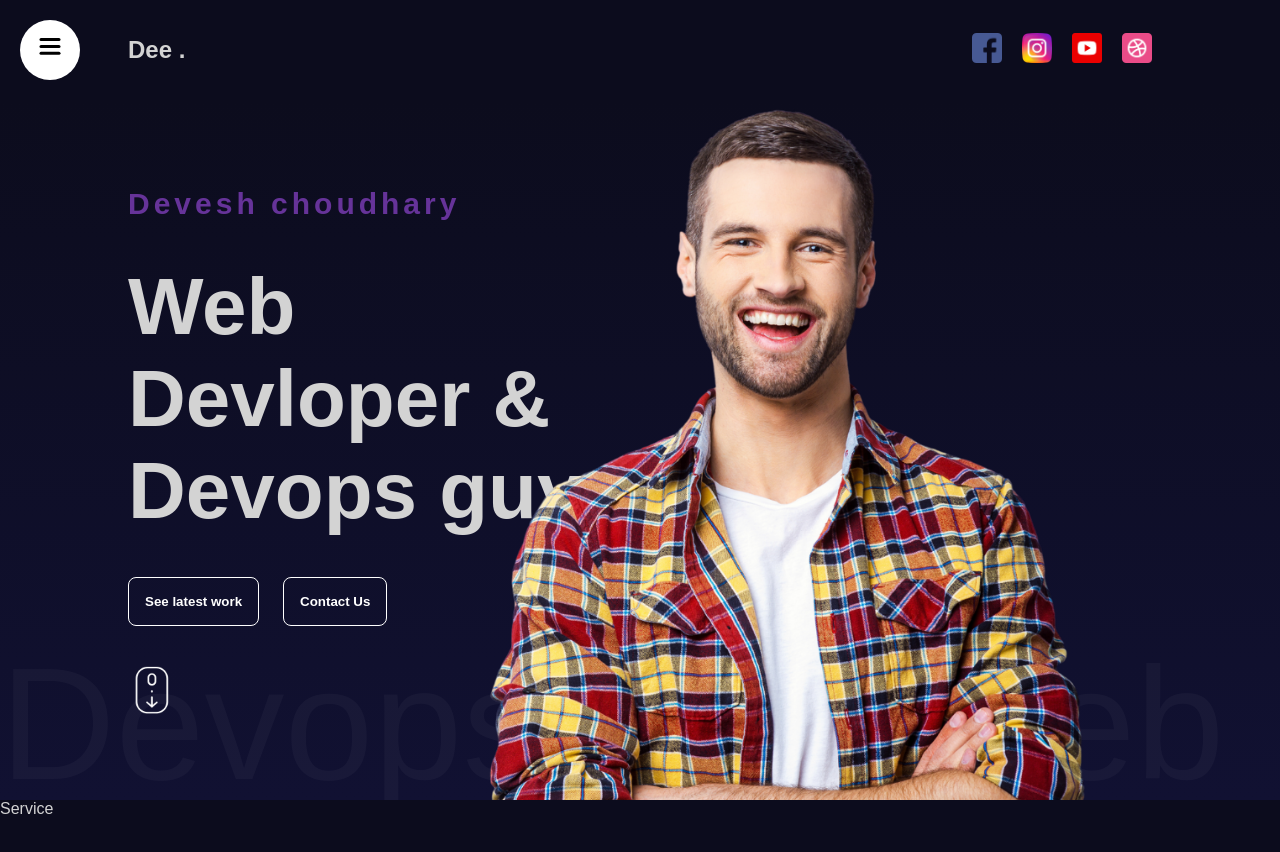
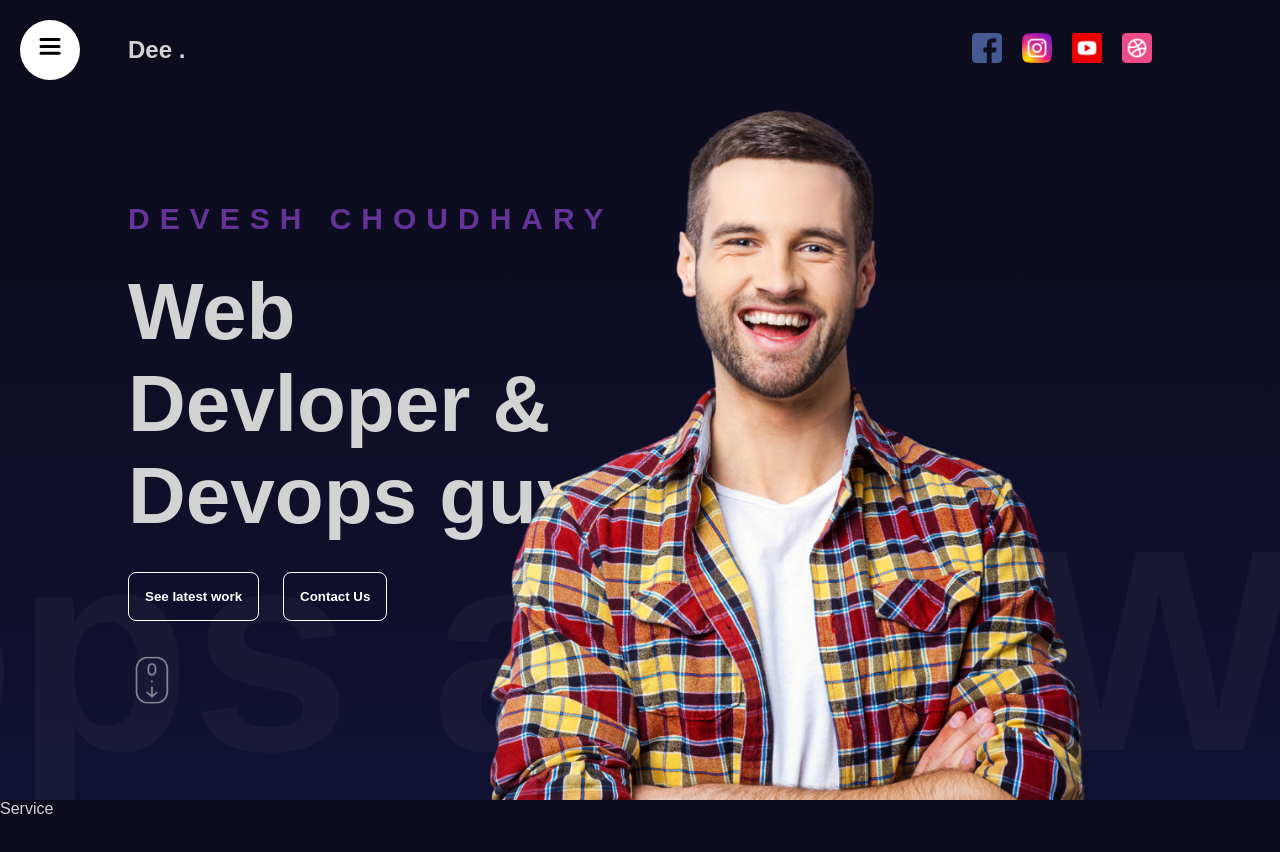
Before and after one commit to D-singh121/my-Portfolio-site, a React (Vite) app: page /header in a window 1280 px wide. Shown: the top 852 px of the page. Built offline with nearby package versions, Linux system fonts and the light colour scheme.

Commit message:
completed hero section with animation

```diff
--- a/src/components/herosection/Hero.jsx
+++ b/src/components/herosection/Hero.jsx
@@ -1,22 +1,62 @@
 import './hero.scss';
+import { motion } from 'framer-motion';
+
+const textVariants = {
+	initial: {
+		x: -500,
+		opacity: 0,
+	},
+	animate: {
+		x: 0,
+		opacity: 1,
+		transition: {
+			duration: 1.5,
+			staggerChildern: 0.1,
+		},
+	},
+	scrollButton: {
+		opacity: 0,
+		y: 10,
+		transition: {
+			duration: 2,
+			repeat: Infinity,
+		}
+	}
+};
+
+const sliderVariants = {
+	initial: {
+		x: 0,
+
+	},
+	animate: {
+		x: "-220%",
+		transition: {
+			duration: 20,
+			repeat: Infinity,
+			repeatType:"mirror",
+		},
+	}
+};
+
 const Hero = () => {
 	return (
 		<div className="hero">
 			<div className='wrapper'>
-				<div className='text-container'>
-					<h2>Devesh choudhary</h2>
-					<h1>Web Devloper & Devops guy</h1>
-					<div className='buttons'>
-						<button>See latest work</button>
-						<button>Contact Us</button>
-					</div>
-					<img src='../../../public/scroll.png' />
-				</div>
+				<motion.div variants={textVariants} className='text-container' initial="initial" animate="animate">
+					<motion.h2 variants={textVariants}>Devesh choudhary</motion.h2>
+					<motion.h1 variants={textVariants} > Web Devloper & Devops guy</motion.h1>
+					<motion.div variants={textVariants} className='buttons'>
+						<motion.button variants={textVariants}>See latest work</motion.button>
+						<motion.button variants={textVariants}>Contact Us</motion.button>
+					</motion.div>
+					<motion.img variants={textVariants} animate="scrollButton" src='../../../public/scroll.png' />
+				</motion.div>
 			</div>
 
-			<div className='SlidingtextContainer'>
+			<motion.div variants={sliderVariants} animate="animate" initial="initial" className='SlidingtextContainer'>
 				Devops and Web Devloper
-			</div>
+			</motion.div>
 			<div className='imageContainer'>
 				<img src='../../../public/hero.png' alt='heroimage ' />
 			</div>
--- a/src/components/herosection/hero.css
+++ b/src/components/herosection/hero.css
@@ -41,12 +41,13 @@
   display: flex;
   justify-content: center;
   flex-direction: column;
-  gap: 40px;
+  gap: 30px;
 }
 .hero .wrapper .text-container h2 {
+  text-transform: uppercase;
   font-size: 30px;
   color: rebeccapurple;
-  letter-spacing: 4px;
+  letter-spacing: 10px;
 }
 .hero .wrapper .text-container h1 {
   font-size: 5rem;
@@ -66,10 +67,12 @@
 }
 .hero .SlidingtextContainer {
   position: absolute;
-  font-size: 10rem;
+  font-size: 18rem;
   bottom: -1rem;
   white-space: nowrap;
   color: rgba(255, 255, 255, 0.0352941176);
+  width: 50%;
+  font-weight: bolder;
 }
 .hero .imageContainer {
   height: 100%;
--- a/src/components/herosection/hero.scss
+++ b/src/components/herosection/hero.scss
@@ -4,7 +4,7 @@
   background: linear-gradient(180deg, #0c0c1d, #111132);
   position: relative;
   overflow: hidden;
-
+  // z-index: 3;
   .wrapper {
     height: 100%;
     max-width: 80%;
@@ -17,12 +17,13 @@
       // align-items: center;
       justify-content: center;
       flex-direction: column;
-      gap: 40px;
+      gap: 30px;
 
       h2 {
+        text-transform: uppercase;
         font-size: 30px;
         color: rebeccapurple;
-        letter-spacing: 4px;
+        letter-spacing: 10px;
       }
       h1 {
         font-size: 5rem;
@@ -45,15 +46,15 @@
     }
   }
 
-  .SlidingtextContainer{
+  .SlidingtextContainer {
     position: absolute;
-	font-size: 10rem;
+    font-size: 18rem;
     bottom: -1rem;
     white-space: nowrap;
-	// z-index: -2;
     color: #ffffff09;
+    width: 50%;
+    font-weight: bolder;
   }
-
 
   .imageContainer {
     height: 100%;
@@ -61,7 +62,7 @@
     top: 0;
     right: 0;
 
-	img{
+    img {
       height: 120%;
       margin-right: 5rem;
     }
--- a/src/components/sidebar/sidebar.css
+++ b/src/components/sidebar/sidebar.css
@@ -33,6 +33,7 @@
   color: black;
 }
 .sidebar .bg {
+  z-index: 555;
   position: fixed;
   top: 0;
   left: 0;
--- a/src/components/sidebar/sidebar.scss
+++ b/src/components/sidebar/sidebar.scss
@@ -6,8 +6,9 @@
   background-color: #fff;
   flex-direction: column;
   color: black;
-
+  // z-index: 2;
   .bg {
+    z-index: 555;
     position: fixed;
     top: 0;
     left: 0;
@@ -31,11 +32,9 @@
       color: black;
       // color: red($color: #000000);
 
-
-      a{
+      a {
         text-decoration: none;
       }
-
 
       // .navlink {
       //   text-decoration: none;
```
Also changed, not shown: 2 other files (tests, documents, lock files or other folders). Lines whose indentation alone changed are shown as unchanged.
